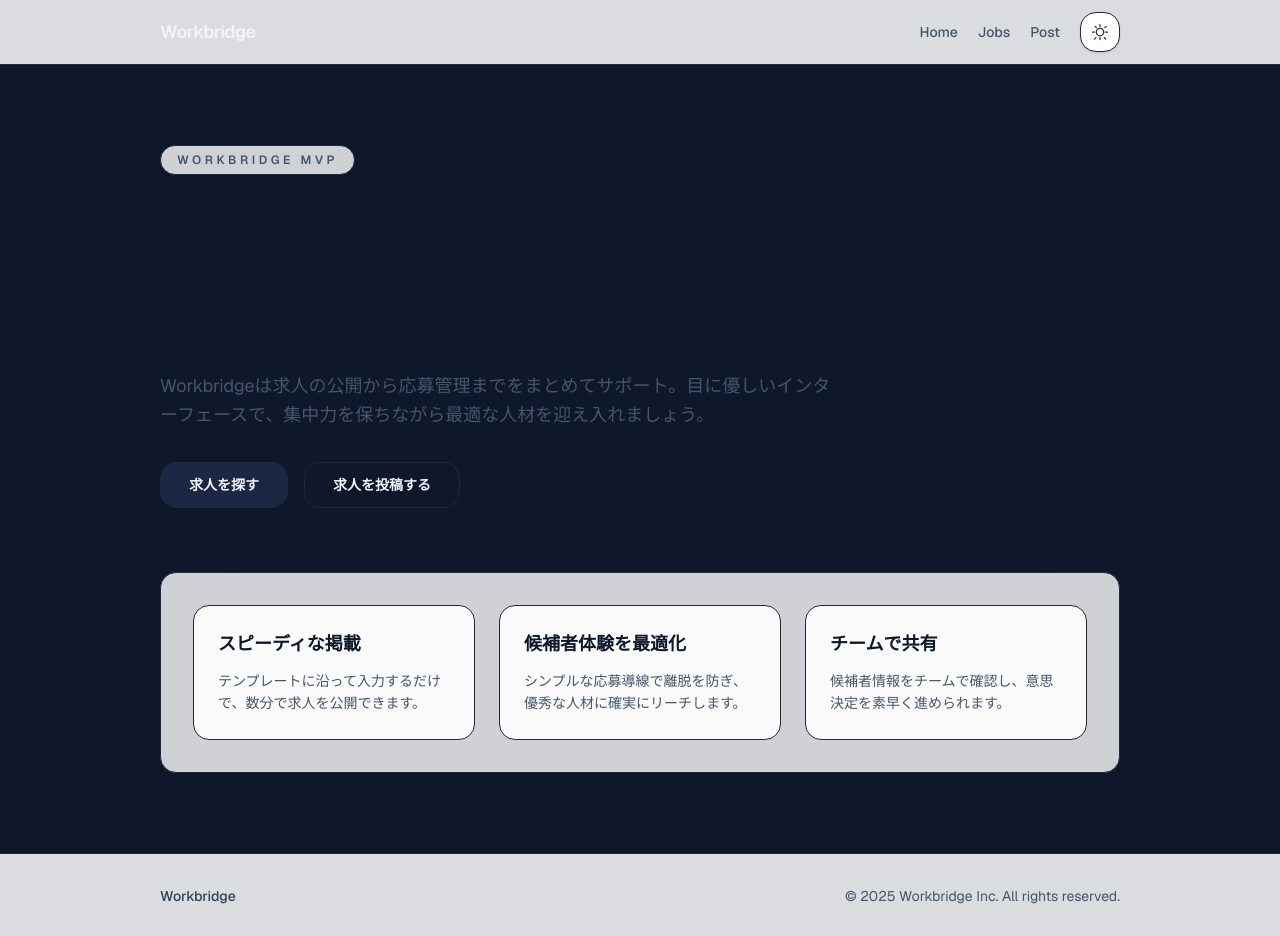
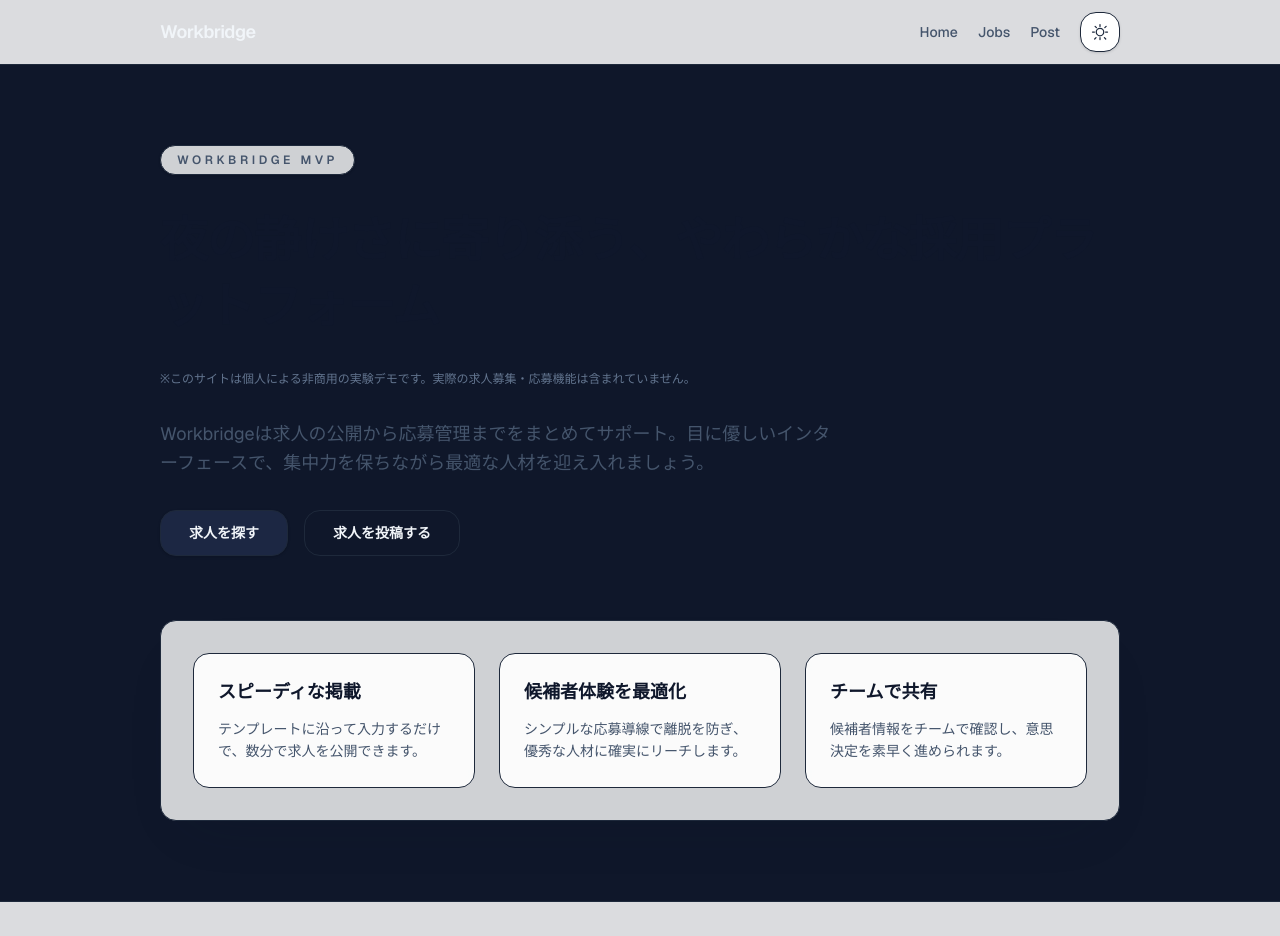
Before and after one commit to kazekage-210/workbridge, a Next.js app: page / in a window 1280 px wide. Shown: the top 936 px of the page. Built offline with nearby package versions, Linux system fonts and the light colour scheme.

Commit message:
finish prototype for deploy

```diff
--- /dev/null
+++ b/next.config.js
@@ -0,0 +1,7 @@
+/** @type {import('next').NextConfig} */
+const nextConfig = {
+  output: 'export',
+  images: { unoptimized: true },
+};
+
+module.exports = nextConfig;
--- a/src/app/layout.tsx
+++ b/src/app/layout.tsx
@@ -34,7 +34,7 @@ const themeInitScript = `(() => {
 })();`;
 
 export const metadata: Metadata = {
-  title: "Workbridge",
+  title: "Workbridge（非商用デモ）",
   description: "Hiring platform MVP for teams and candidates.",
 };
 
--- a/src/app/page.tsx
+++ b/src/app/page.tsx
@@ -13,6 +13,9 @@ export default function Home() {
           <h1 className="text-4xl font-semibold leading-snug tracking-tight text-slate-900 sm:text-5xl dark:text-slate-50">
             夜の静けさに寄り添う、やわらかな採用プラットフォーム
           </h1>
+          <p className="text-xs text-slate-500 dark:text-slate-300">
+            ※このサイトは個人による非商用の実験デモです。実際の求人募集・応募機能は含まれていません。
+          </p>
           <p className="mx-auto max-w-2xl text-base leading-relaxed text-slate-600 sm:mx-0 sm:text-lg dark:text-slate-200">
             Workbridgeは求人の公開から応募管理までをまとめてサポート。目に優しいインターフェースで、集中力を保ちながら最適な人材を迎え入れましょう。
           </p>
--- a/src/components/Footer.tsx
+++ b/src/components/Footer.tsx
@@ -7,7 +7,7 @@ export default function Footer() {
         <div className="flex flex-col gap-2 sm:flex-row sm:items-center sm:justify-between">
           <p className="font-medium text-slate-700 dark:text-slate-200">Workbridge</p>
           <p className="text-slate-600 dark:text-slate-300">
-            © {new Date().getFullYear()} Workbridge Inc. All rights reserved.
+            Workbridge Prototype / Non-Commercial Demo © 2025 Workbridge Lab. All rights reserved.
           </p>
         </div>
       </Container>
```
Also changed, not shown: public/robots.txt (added), 1 other file (tests, documents, lock files or other folders).
